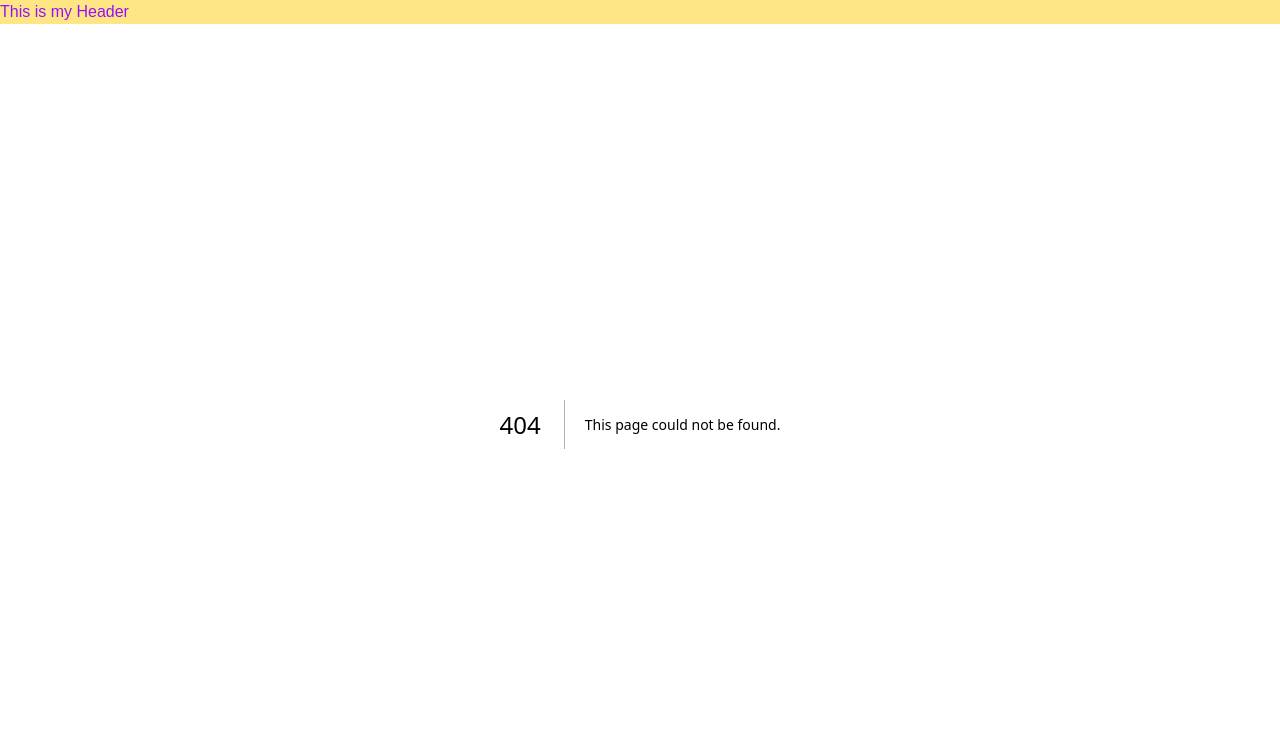
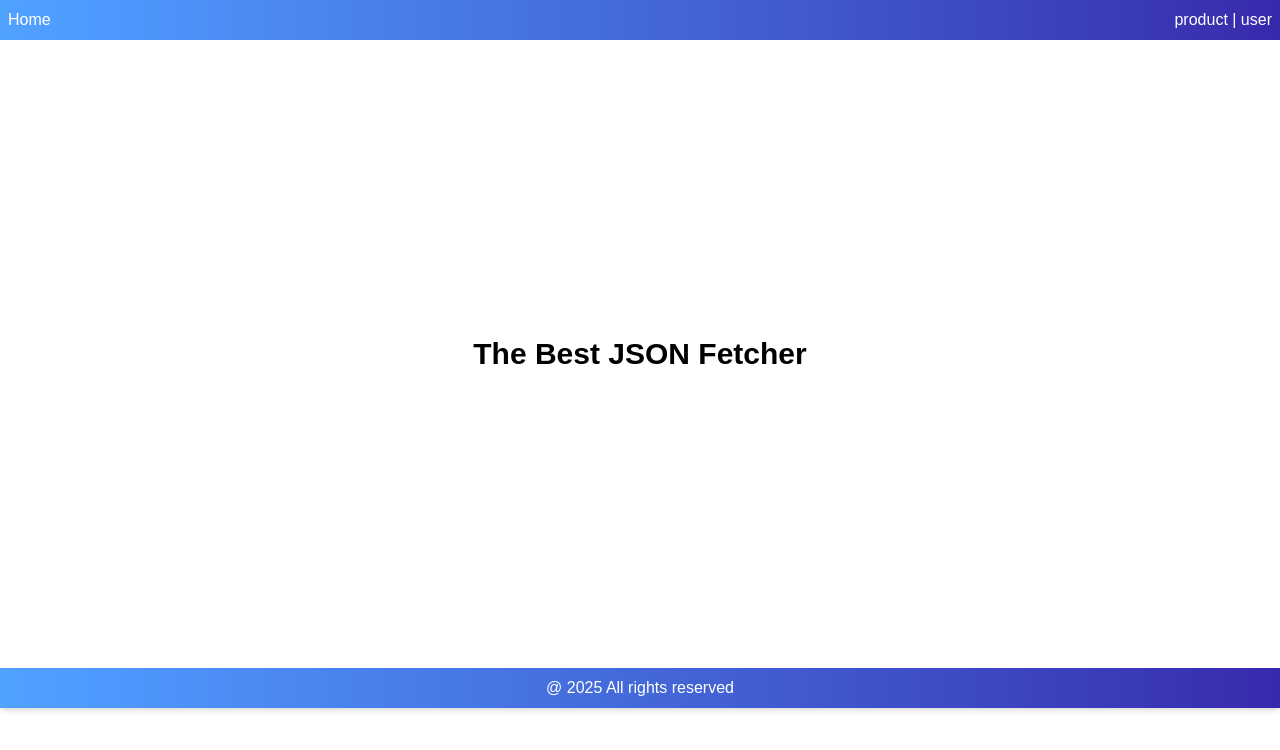
Before and after one commit to Jumpertable/html_module-, a Next.js app in the folder modulewebapp/: page /exam in a window 1280 px wide. Before the commit this address had no page. Shown: the top 750 px of the page. Built offline with nearby package versions, Linux system fonts and the light colour scheme.

Commit message:
Failure part 2 commit

```diff
--- /dev/null
+++ b/modulewebapp/app/components/Footer.tsx
@@ -0,0 +1,9 @@
+export default function Footer() {
+    return (
+      <footer>
+        <p className="p-2 bg-gradient-to-r from-blue-400 to-indigo-800 text-white text-center shadow-md">
+          @ 2025 All rights reserved
+        </p>
+      </footer>
+    );
+  }
--- a/modulewebapp/app/components/Header.tsx
+++ b/modulewebapp/app/components/Header.tsx
@@ -1,6 +1,9 @@
 export default function Header() {
     return(
-        <header><h1
-            className="text-purple-600 bg-amber-200">
-            This is my Header</h1></header>)
+        <header><div className="flex p-2 justify-between bg-gradient-to-r from-blue-400 to-indigo-800 text-white shadow-md">
+            <h1>
+            Home</h1>
+             <p>product | user</p>
+</div>
+        </header>)
 }
--- /dev/null
+++ b/modulewebapp/app/exam/page.tsx
@@ -0,0 +1,9 @@
+'use client'
+
+
+export default function Exam() {
+
+    return (<div className=" flex-grow bg-white text-center mx-auto  p-4">
+        <h1 className="text-3xl text-black font-bold m-70">The Best JSON Fetcher</h1>
+    </div>)
+}
--- /dev/null
+++ b/modulewebapp/app/exam/product/page.tsx
@@ -0,0 +1,67 @@
+"use client";
+
+import { useEffect, useState } from "react";
+import Image from "next/image";
+
+export type TProduct = {
+    id: number;
+    title: string;
+    price: number;
+    quantity: number;
+    total: number;
+    discountPercentage: number;
+    discountedTotal: number;
+    thumbnail: string;
+ };
+
+
+ export type Cart = {
+    id: number;
+    products: TProduct[];
+ };
+
+export default function Product() {
+    const [records, setRecords] = useState<TProduct[]>([]);
+    const [post, setPost] = useState<Cart[]>([]);
+useEffect(() => {
+  const productAPI = async () => {
+    const data = await fetch(`https://dummyjson.com/carts?limit=3 `);
+    const records = await data.json();
+    setRecords(records);
+    };
+    productAPI()
+}, [])
+
+
+  if (records.length === 0) {
+    return <div>Loading...</div>;
+  }
+
+  return (
+    <div className="bg-white text-black">
+      <h2 className="font-bold">Top 10 Product Cart</h2>
+
+      <div>
+        <div  className="bg-blue-100 font-bold gap-4 border border-gray-300 p-4 rounded-lg">
+          <div className="font-bold">{records.title}</div>
+          <div>Price: {records.price}</div>
+          <div>Quantity: {records.quantity}</div>
+          <div>Discount: {records.discountPercentage}</div>
+          <div className="text-green-400">Discounted Total: {records.discountedTotal}</div>
+        </div>
+
+        <div>
+          {records?.thumbnail && (
+            <Image
+              className="rounded-full"
+              src={records.thumbnail}
+              alt="thumbnail"
+              width={100}
+              height={100}
+            />
+          )}
+        </div>
+      </div>
+    </div>
+  );
+}
--- a/modulewebapp/app/fetch2/page.tsx
+++ b/modulewebapp/app/fetch2/page.tsx
@@ -1,6 +1,7 @@
 'use client'
 
 import { useEffect, useState } from "react"
+
 
 type TPost = {
     title: string
--- a/modulewebapp/app/layout.tsx
+++ b/modulewebapp/app/layout.tsx
@@ -2,6 +2,7 @@ import type { Metadata } from "next";
 import { Geist, Geist_Mono } from "next/font/google";
 import "./globals.css";
 import Header from "./components/Header";
+import Footer from "./components/Footer"
 
 const geistSans = Geist({
   variable: "--font-geist-sans",
@@ -14,7 +15,7 @@ const geistMono = Geist_Mono({
 });
 
 export const metadata: Metadata = {
-  title: "The Greatest App",
+  title: "Final Exam",
   description: "Generated by create next app",
 };
 
@@ -30,7 +31,9 @@ export default function RootLayout({
       >
         <Header />
         {children}
+<Footer />
       </body>
+
     </html>
   );
 }
--- a/modulewebapp/next.config.ts
+++ b/modulewebapp/next.config.ts
@@ -16,6 +16,11 @@ const nextConfig: NextConfig = {
         hostname: 'avatars.githubusercontent.com',
         pathname: '/**',
       },
+      {
+        protocol: 'https',
+        hostname: 'https://dummyjson.com/carts?limit=3',
+        pathname: '/**',
+      },
     ],
   },
 };
```
Also changed, not shown: 1 other file (tests, documents, lock files or other folders).
